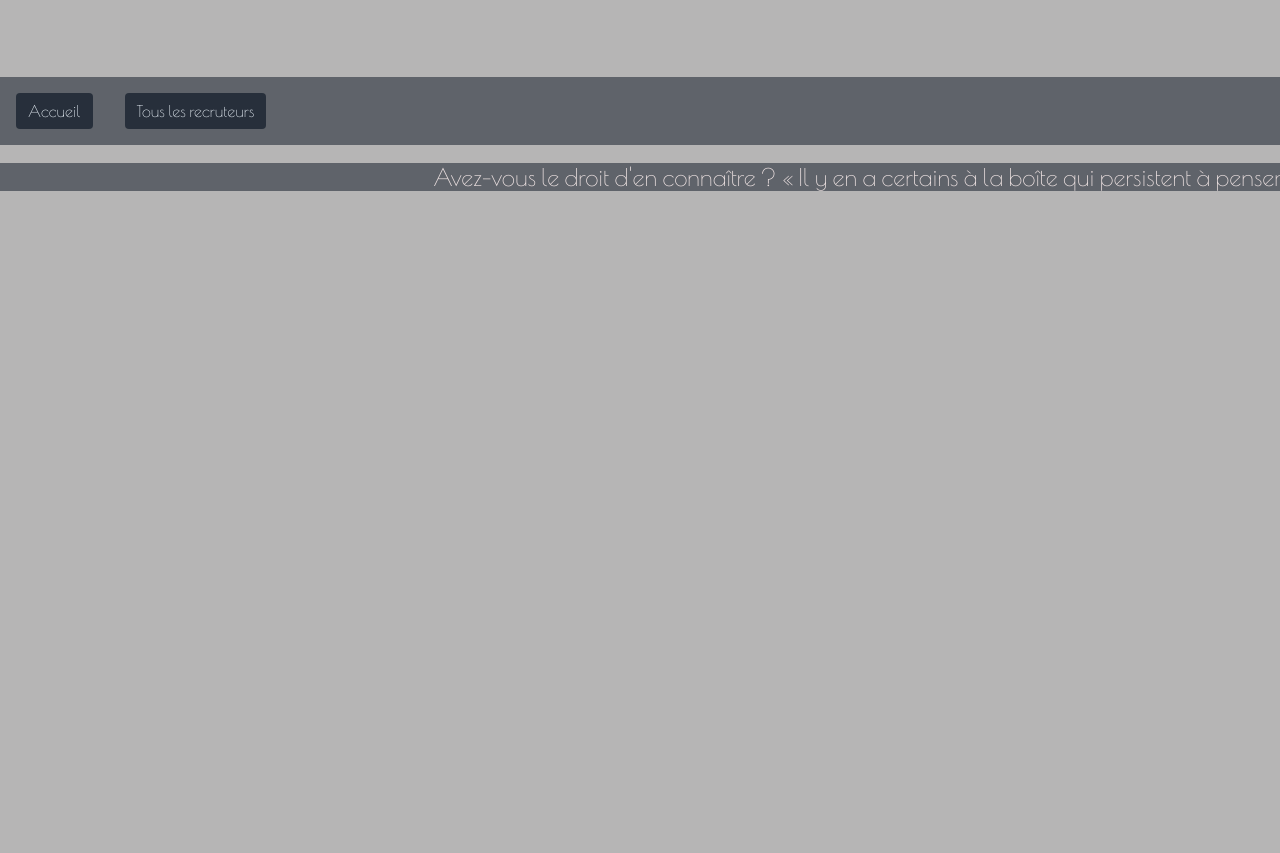
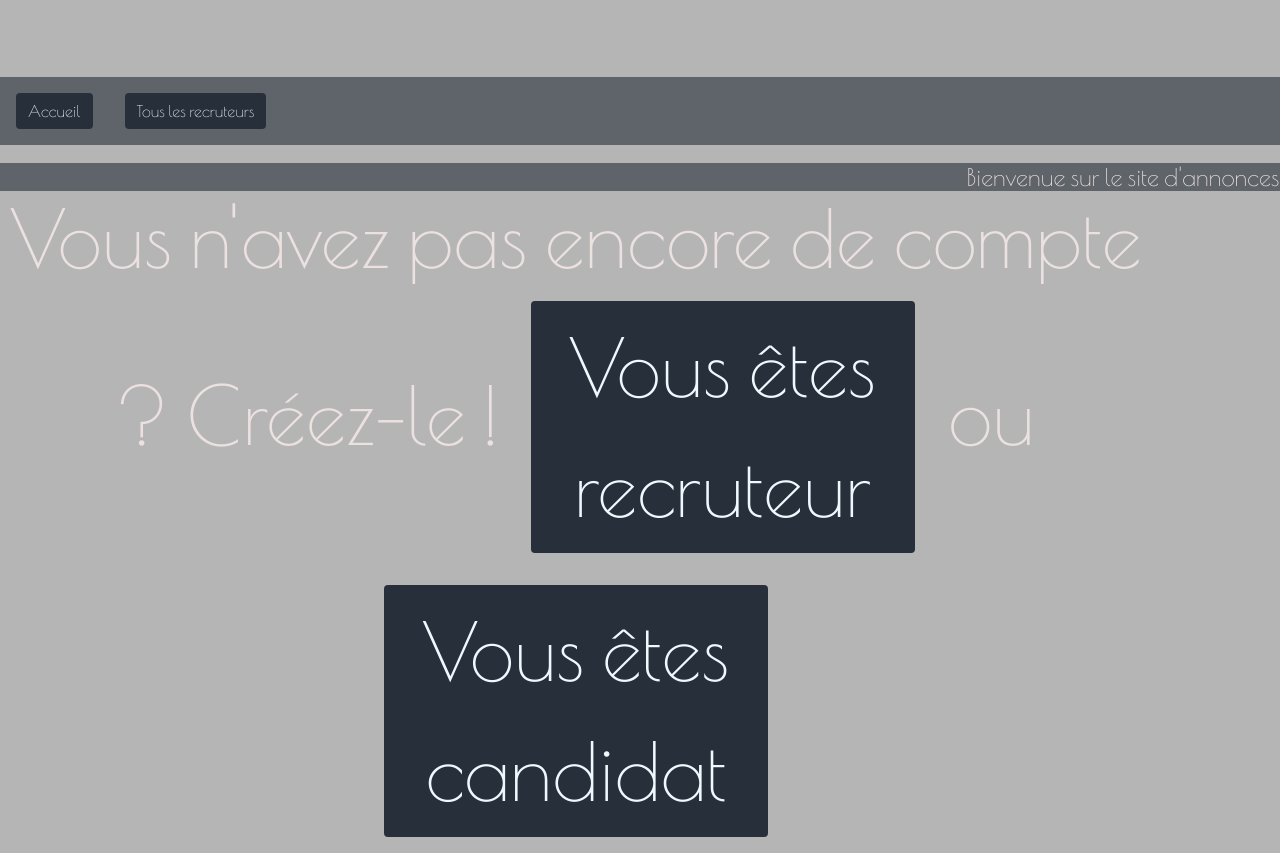
Before and after one commit to Nathalie-Verdavoir/HotelJobs, a Symfony app: template templates/index.html.twig in a window 1280 px wide. Shown: the part 216-1069 px from the top of the page. Before the commit the page ends 407 px from the top, so only its background shows below. Run offline with Twig, Linux system fonts and the light colour scheme; the template is opened without the code that fills it, so the values that code supplies are empty; some libraries are stand-ins or nearby versions.

Commit message:
add register buttons on accueil

```diff
--- a/public/style/global.css
+++ b/public/style/global.css
@@ -73,6 +73,18 @@ h1.title {
     right: 1rem;
 }
 
+.btn.register {
+  width: 30vw;
+  font-size: 5rem;
+}
+
+div.register {
+  text-align: center;
+  width: 90vw;
+  font-size: 5rem;
+}
+
+
 table {
     font-size: 2rem;
     font-weight: bold;
--- a/templates/index.html.twig
+++ b/templates/index.html.twig
@@ -31,18 +31,19 @@
     {% block body %}
    <br>
     <div class="fond-gris centre announcement">
-    <div>
-     {% if app.user %}
-        Avez-<em class="yellow">v</em>ous le dr<em class="yellow">o</em>it d'en connaî<em class="yellow">tre</em> ?
-        « Il y en a certains à la boîte qui persistent à penser que ton bilan est globale<em class="yellow">m</em>ent posit<em class="yellow">i</em>f. T'en pen<em class="yellow">s</em>e<em class="yellow">s</em> quo<em class="yellow">i</em> ? Faudrait quand même d'ab<em class="yellow">o</em>rd évaluer le champ de tout ce que t'as compromis. Ce que t'as livré à la CIA, ce que t'as livré aux Russes. Je <em class="yellow">n</em>e te fais pas l'affront <em class="yellow">d</em>e penser que tu a<em class="yellow">u</em>rais pu collaborer avec Daech »
-        « C'est sorti dans les <em class="yellow">jour</em>naux parce que c'<em class="yellow">est</em> faux. S<em class="yellow">i c</em>'éta<em class="yellow">i</em>t vrai, crois-moi, personne n'en aurait rien su. »
-     {% else %}
-        Avez-vous le droit d'en connaître ?
-        « Il y en a certains à la boîte qui persistent à penser que ton bilan est globalement positif. T'en penses quoi ? Faudrait quand même d'abord évaluer le champ de tout ce que t'as compromis. Ce que t'as livré à la CIA, ce que t'as livré aux Russes. Je ne te fais pas l'affront de penser que tu aurais pu collaborer avec Daech »
-        « C'est sorti dans les journaux parce que c'est faux. Si c'était vrai, crois-moi, personne n'en aurait rien su. »
-     {% endif %}
-     </div>
+        <div>
+            {% if app.user %}
+                Bienvenue sur le site d'annonces dédiées aux métiers de l'hôtellerie et de la restauration.
+            {% else %}
+                Bienvenue sur le site d'annonces dédiées aux métiers de l'hôtellerie et de la restauration.
+            {% endif %}
+        </div>
     </div>
-
+    <div class="register">
+     Vous n'avez pas encore de compte ? Créez-le !
+    <a type="button" class="btn register" href="{{ path('app_registerRecruteur') }}">Vous êtes recruteur</a>
+    ou
+    <a type="button" class="btn register" href="/">Vous êtes candidat</a>
+    </div>
     {% endblock %}
 {% endblock %}
```
